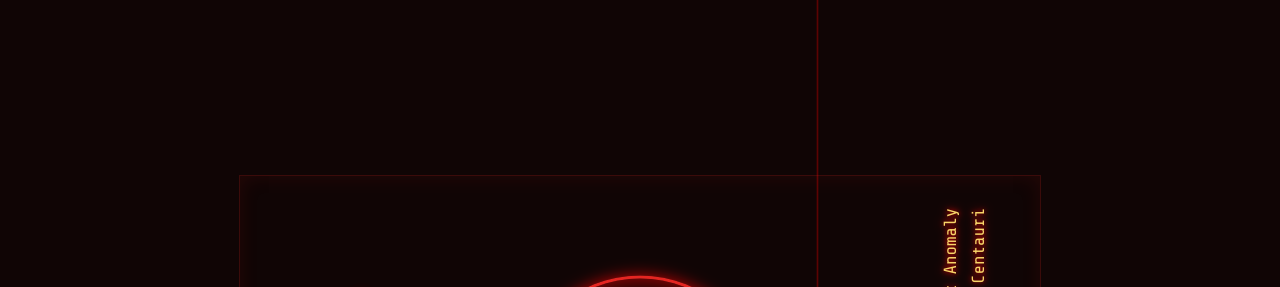
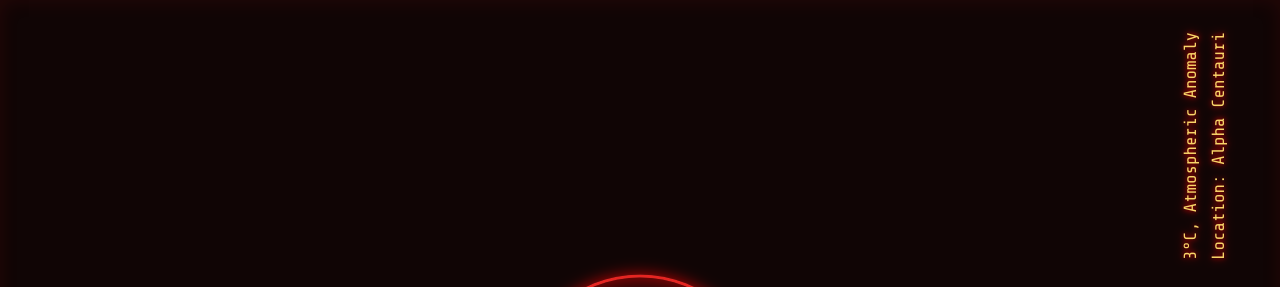
Before and after one commit to itadrous73/Dynamic-HUD-Style-Web-Interface, a plain HTML site: page index.html in a window 1280 px wide. Shown: the top 287 px of the page. Drawn offline with nearby package versions, Linux system fonts and the light colour scheme.

Commit message:
Update style.css

```diff
--- a/style.css
+++ b/style.css
@@ -13,22 +13,18 @@ body {
     margin: 0;
     padding: 0;
     overflow: hidden; /* Prevent scrollbars */
-    display: flex;
-    justify-content: center;
-    align-items: center;
     min-height: 100vh;
 }
 
 .hud-container {
-    position: relative;
-    width: 100vw;
-    height: 100vh;
-    max-width: 450px;
-    max-height: 900px;
-    border: 1px solid rgba(229, 37, 33, 0.2); /* Faint red border */
+    position: absolute;
+    top: 50%;
+    left: 50%;
+    width: 100vh;
+    height: 100vw;
+    border: 1px solid rgba(229, 37, 33, 0.2);
     box-shadow: 0 0 20px rgba(229, 37, 33, 0.1) inset;
-
-    transform: rotate(-90deg);
+    transform: translate(-50%, -50%) rotate(-90deg);
 }
 
 .display-box {
@@ -133,14 +129,19 @@ body {
     position: absolute;
     top: 0;
     left: 0;
-    width: 3px;
-    height: 100%;
-    background: linear-gradient(to right, rgba(255, 0, 0, 0), rgba(255, 0, 0, 0.4), rgba(255, 0, 0, 0));
-    animation: scan 8s linear infinite;
-    opacity: 0.8;
+    width: 100%;
+    height: 3px;
+    background: linear-gradient(to bottom, rgba(255, 0, 0, 0), rgba(255, 0, 0, 0.4), rgba(255, 0, 0, 0));
+    animation: scan 8s linear infinite, pulse 2s ease-in-out infinite;
 }
 
 @keyframes scan {
-    0% { left: -5%; }
-    100% { left: 105%; }
+    0% { top: -5%; }
+    100% { top: 105%; }
 }
+
+@keyframes pulse {
+    0% { opacity: 0.8; }
+    50% { opacity: 0.3; }
+    100% { opacity: 0.8; }
+}
```
